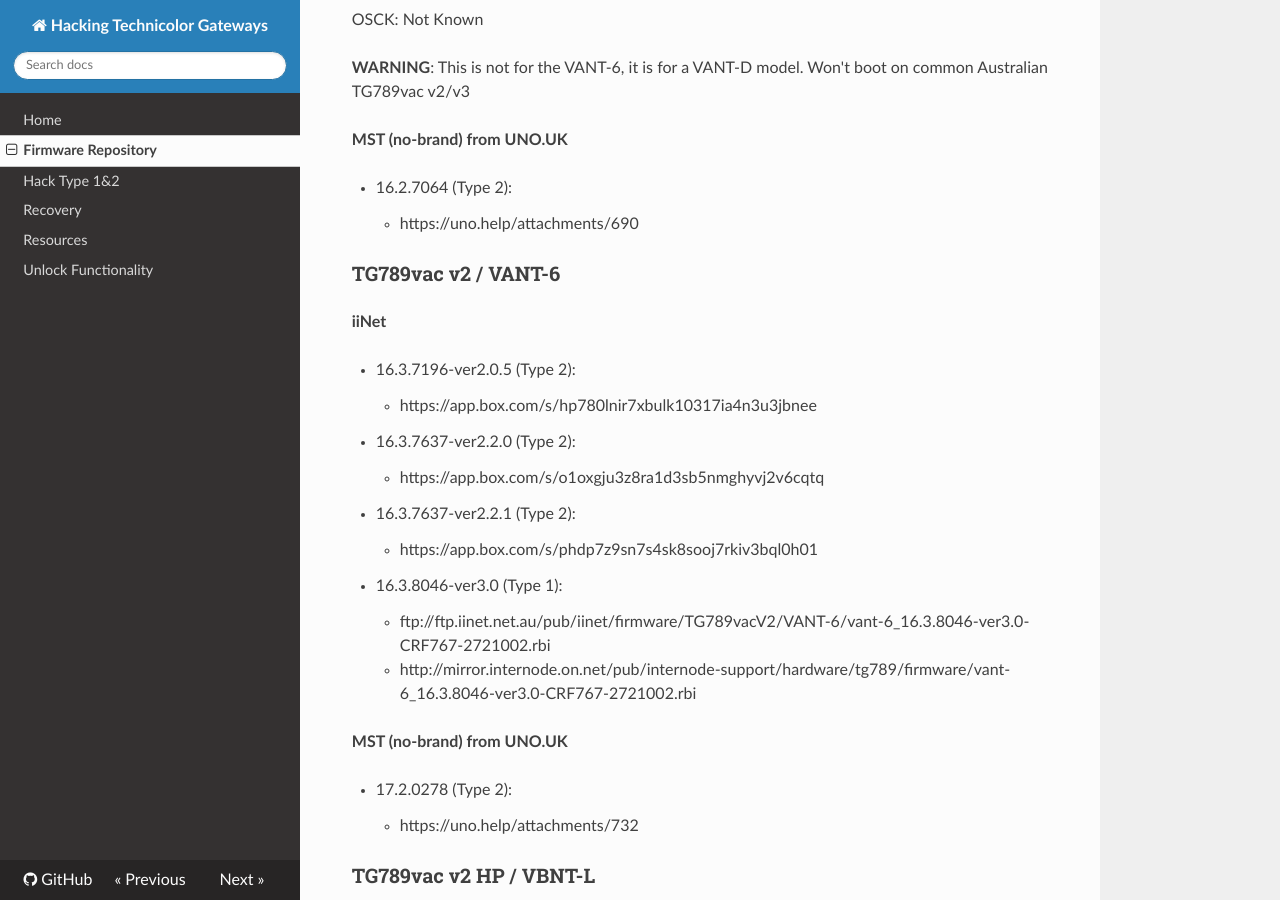
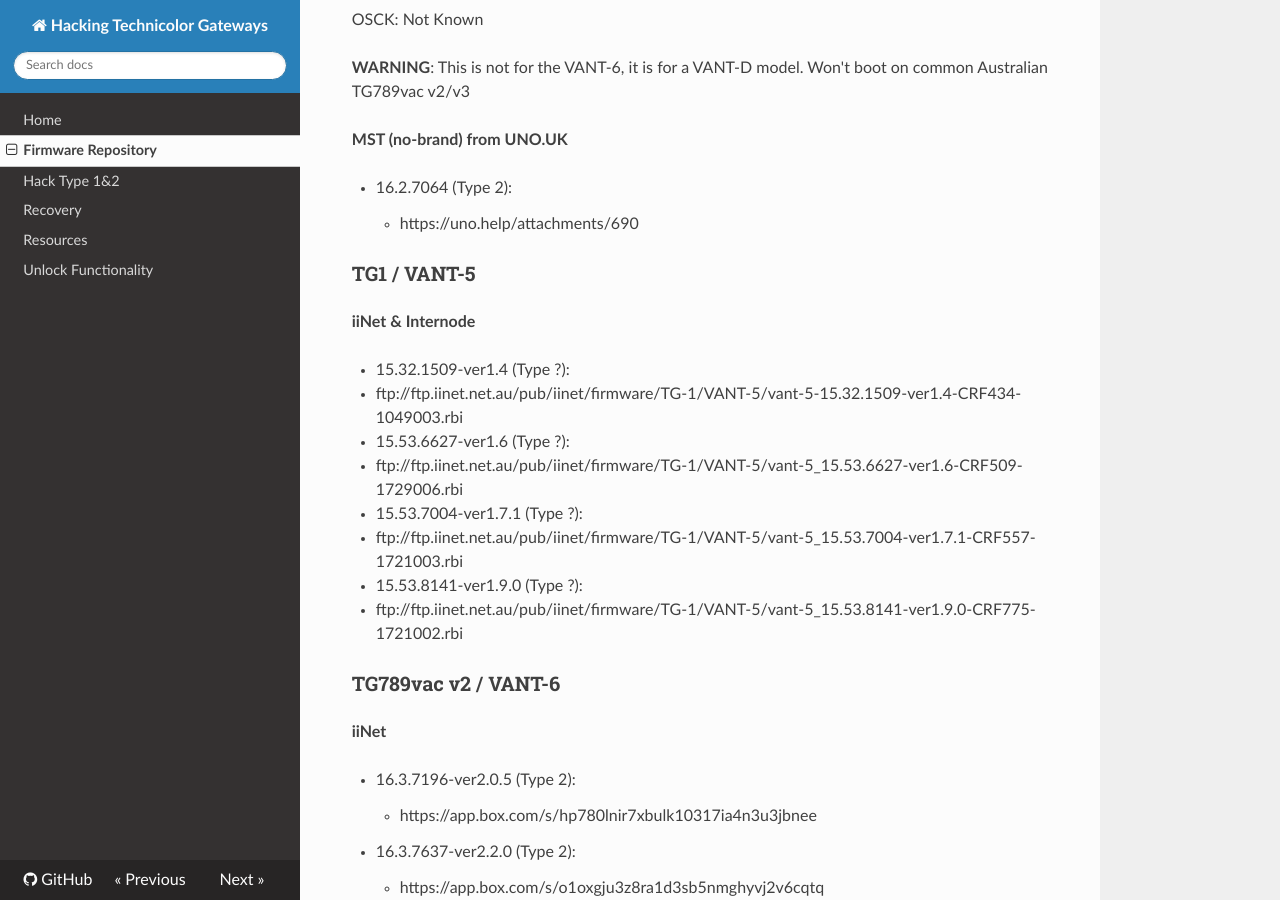
Before and after one commit to hack-technicolor/hack-technicolor, an MkDocs documentation site: the page built from docs/Firmware Repository.md, in a window 1280 px wide and 900 px high, scrolled down 2910 px. Built offline with MkDocs 1.6.1, drawn with Linux system fonts in a browser that asks for light colours; nearby versions of some CDN libraries.

Commit message:
Add TG-1

```diff
--- a/docs/Firmware Repository.md
+++ b/docs/Firmware Repository.md
@@ -142,6 +142,28 @@
 
     - https://uno.help/attachments/690
 
+### TG1 / VANT-5
+
+**iiNet & Internode**
+
+- 15.32.1509-ver1.4 (Type ?):
+
+   - ftp://ftp.iinet.net.au/pub/iinet/firmware/TG-1/VANT-5/vant-5-15.32.1509-ver1.4-CRF434-1049003.rbi
+
+
+- 15.53.6627-ver1.6 (Type ?):
+
+   - ftp://ftp.iinet.net.au/pub/iinet/firmware/TG-1/VANT-5/vant-5_15.53.6627-ver1.6-CRF509-1729006.rbi
+
+
+- 15.53.7004-ver1.7.1 (Type ?):
+
+   - ftp://ftp.iinet.net.au/pub/iinet/firmware/TG-1/VANT-5/vant-5_15.53.7004-ver1.7.1-CRF557-1721003.rbi
+
+
+- 15.53.8141-ver1.9.0 (Type ?):
+
+   - ftp://ftp.iinet.net.au/pub/iinet/firmware/TG-1/VANT-5/vant-5_15.53.8141-ver1.9.0-CRF775-1721002.rbi
 
 
 ### TG789vac v2 / VANT-6
```
